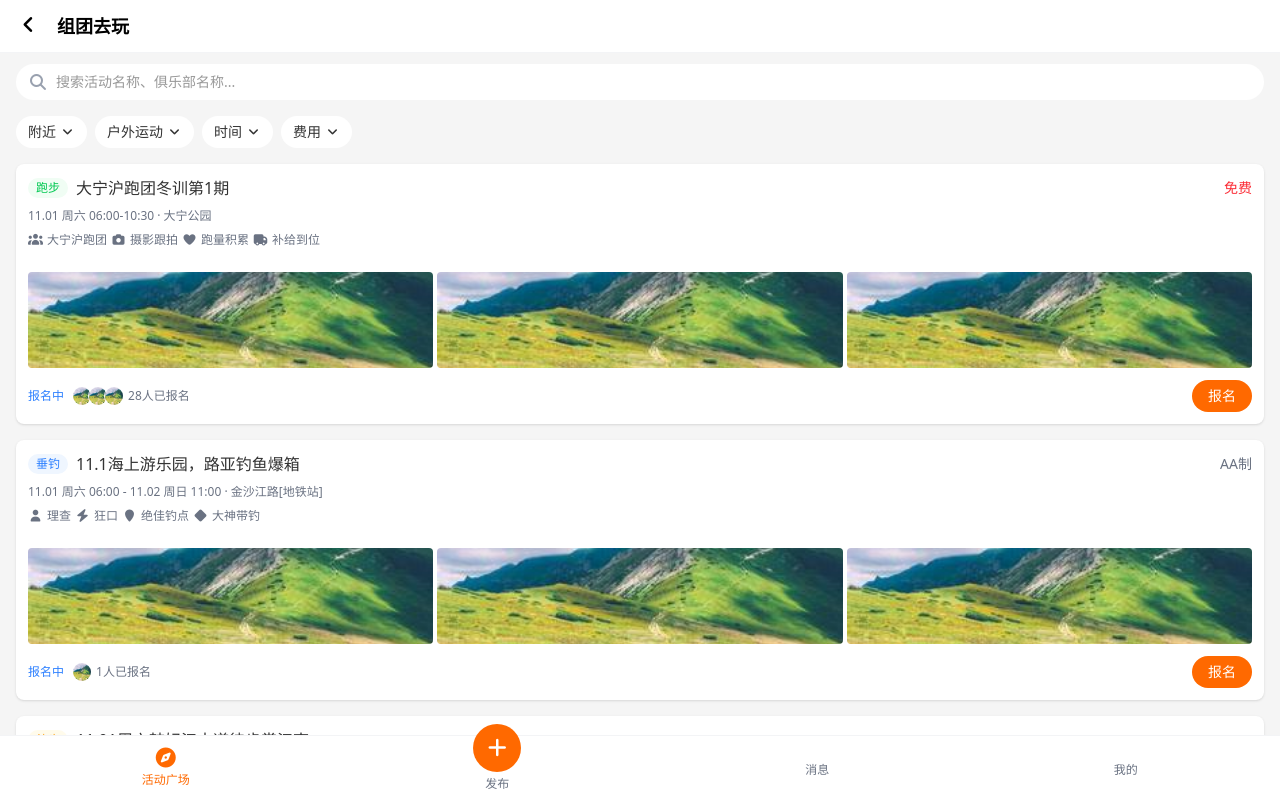
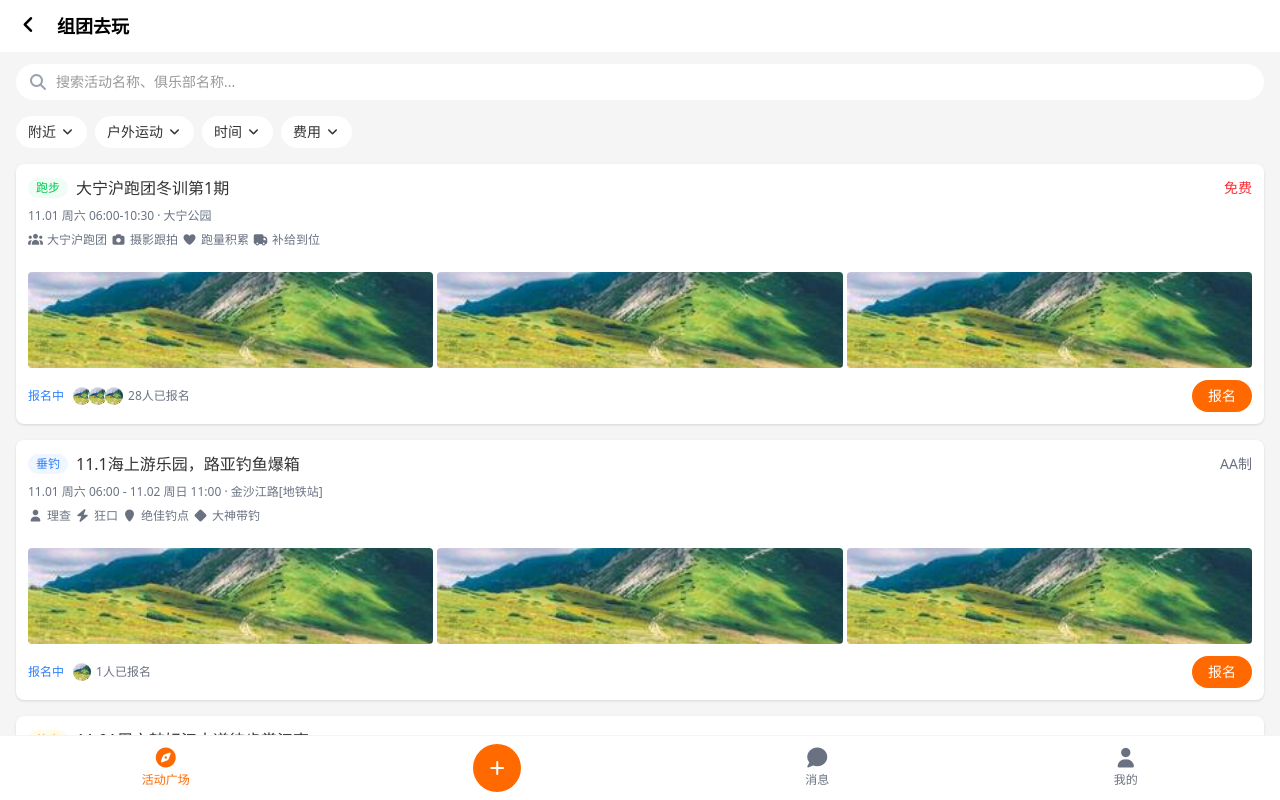
Before and after one commit to RosyDawns/hxs-demo1, a Vue app: page /group-play in a window 1280 px wide. Shown: the top 800 px of the page. Built offline with nearby package versions, Linux system fonts and the light colour scheme; a web font is replaced by a local one.

Commit message:
add(project): 新增组团去玩

```diff
--- a/src/views/GroupPlayPage.vue
+++ b/src/views/GroupPlayPage.vue
@@ -213,17 +213,16 @@
         <span class="text-xs">活动广场</span>
       </button>
       <button class="flex flex-col items-center justify-center text-gray-500">
-        <div class="w-12 h-12 bg-orange-500 rounded-full flex items-center justify-center -mt-5">
-          <i class="fa fa-plus text-white text-xl"></i>
+        <div class="w-12 h-12 bg-orange-500 rounded-full flex items-center justify-center">
+          <i class="fa fa-plus text-white text-base"></i>
         </div>
-        <span class="text-xs mt-1">发布</span>
       </button>
       <button class="flex flex-col items-center justify-center text-gray-500">
-        <i class="fa fa-comment-o text-xl mb-1"></i>
+        <i class="fa-solid fa-comment text-xl mb-1"></i>
         <span class="text-xs">消息</span>
       </button>
       <button class="flex flex-col items-center justify-center text-gray-500">
-        <i class="fa fa-user-o text-xl mb-1"></i>
+        <i class="fa-solid fa-user text-xl mb-1"></i>
         <span class="text-xs">我的</span>
       </button>
     </footer>
```
